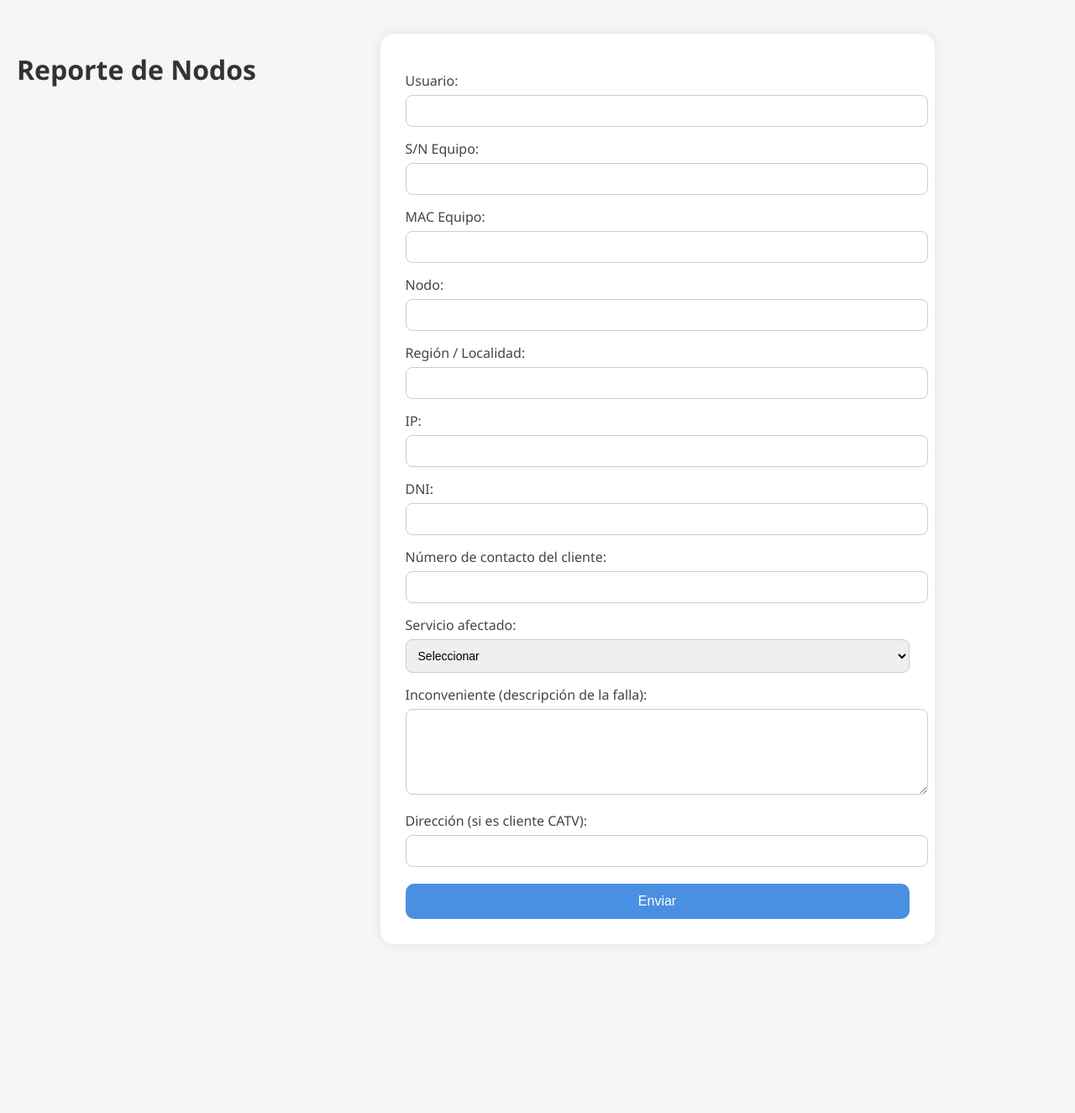
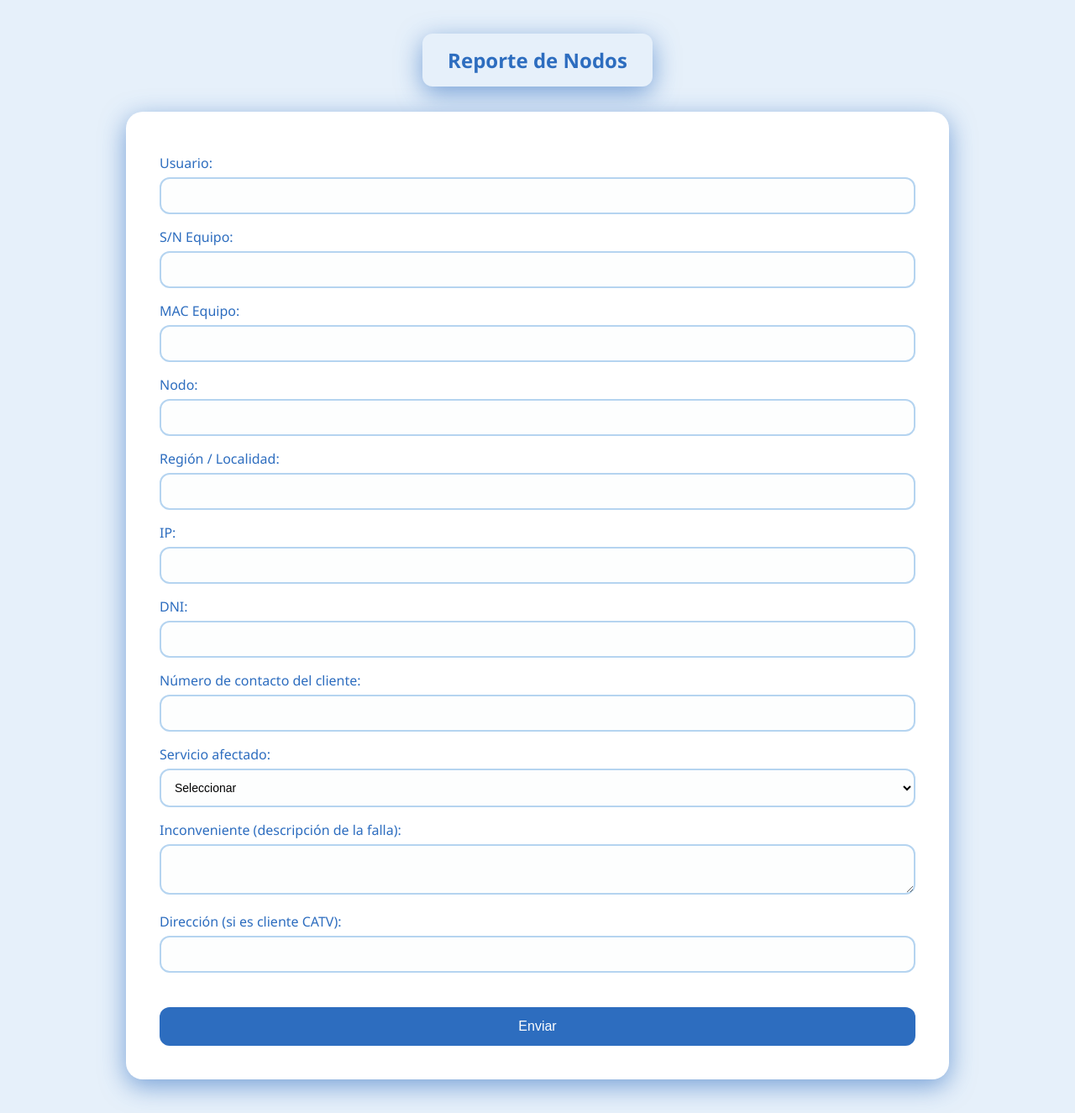
Before and after one commit to JoakoBallesteros/Nodos, a Flask app: page / in a window 1280 px wide. Shown: the whole page at 84% size. Before the commit the page ends 1094 px from the top, so only its background shows below. Run offline with Flask 2, Linux system fonts and the light colour scheme.

Commit message:
diseños2

```diff
--- a/static/css/styles.css
+++ b/static/css/styles.css
@@ -1,75 +1,98 @@
 body {
   font-family: 'Segoe UI', sans-serif;
-  background: #f4f6f8;
+  background-color: #e6f0fa;
   margin: 0;
-  padding: 40px 20px;
+  padding: 40px;
   display: flex;
   justify-content: center;
   align-items: flex-start;
   min-height: 100vh;
+  flex-direction: column;
+  align-items: center;
 }
 
-form {
-  background: #fff;
-  padding: 30px;
-  border-radius: 16px;
-  box-shadow: 0 0 15px rgba(0, 0, 0, 0.08);
-  max-width: 600px;
+.header-title {
+
+  color: #2d6dbf;
+  padding: 15px 30px;
+  border-radius: 12px;
+  font-size: 24px;
+  font-weight: 600;
+  margin-bottom: 30px;
+  text-align: center;
+  box-shadow: 0 8px 30px rgba(45, 109, 191, 0.6);
+  transition: transform 0.3s ease, box-shadow 0.3s ease;
+}
+
+.header-title:hover {
+  transform: translateY(-3px);
+  box-shadow: 0 12px 40px rgba(45, 109, 191, 0.7);
+}
+
+form, .admin-container {
+  background-color: white;
+  padding: 40px;
+  border-radius: 20px;
+  box-shadow: 0 8px 30px rgba(45, 109, 191, 0.6);
+  max-width: 900px;
   width: 100%;
+  transition: transform 0.3s ease, box-shadow 0.3s ease;
+}
+
+form:hover, .admin-container:hover {
+  transform: translateY(-3px);
+  box-shadow: 0 12px 40px rgba(45, 109, 191, 0.7);
 }
 
 h1 {
-  text-align: center;
-  margin-bottom: 25px;
-  color: #333;
+  display: none;
 }
 
 label {
   display: block;
-  margin-top: 15px;
+  margin-bottom: 16px;
+  color: #2d6dbf;
   font-weight: 500;
-  color: #444;
 }
 
 input,
-textarea,
-select {
+select,
+textarea {
   width: 100%;
-  padding: 10px;
+  padding: 12px;
+  border: 2px solid #b5d4f0;
+  border-radius: 12px;
+  font-size: 14px;
   margin-top: 6px;
-  border: 1px solid #ccc;
-  border-radius: 8px;
-  font-size: 14px;
-  transition: border-color 0.2s;
+  box-sizing: border-box;
+  background-color: #fdfefe;
+  transition: border-color 0.2s, box-shadow 0.2s;
 }
 
 input:focus,
-textarea:focus,
-select:focus {
-  border-color: #4a90e2;
+select:focus,
+textarea:focus {
+  border-color: #2d6dbf;
   outline: none;
-}
-
-textarea {
-  resize: vertical;
-  min-height: 80px;
+  box-shadow: 0 0 0 4px rgba(45, 109, 191, 0.25);
 }
 
 button {
-  margin-top: 20px;
-  background-color: #4a90e2;
+  width: 100%;
+  padding: 14px;
+  margin-top: 25px;
+  background-color: #2d6dbf;
   color: white;
   border: none;
-  padding: 12px;
-  width: 100%;
+  border-radius: 12px;
   font-size: 16px;
-  border-radius: 10px;
   cursor: pointer;
-  transition: background-color 0.3s;
+  transition: background-color 0.3s ease, transform 0.2s ease;
 }
 
 button:hover {
-  background-color: #3a78c2;
+  background-color: #24599b;
+  transform: translateY(-1px);
 }
 
 .mensaje {
@@ -91,3 +114,14 @@ button:hover {
   color: #a33c3c;
   border: 1px solid #f5c2c2;
 }
+
+.alerta {
+  background-color: #ffe3e3 !important;
+  color: #c0392b;
+  font-weight: bold;
+}
+
+.copy-btn.copiado {
+  background-color: #28a745 !important;
+  color: white !important;
+}
--- a/templates/formulario.html
+++ b/templates/formulario.html
@@ -15,7 +15,8 @@
   <link rel="stylesheet" href="../static/css/styles.css">
 </head>
 <body>
-  <h1>Reporte de Nodos</h1>
+  <div class="header-title">Reporte de Nodos</div>
+
 
   {% with messages = get_flashed_messages(with_categories=true) %}
     {% if messages %}
```
Also changed, not shown: static/css/admin.css (added, +210 -0 lines), templates/admin.html (+5 -89 lines).
